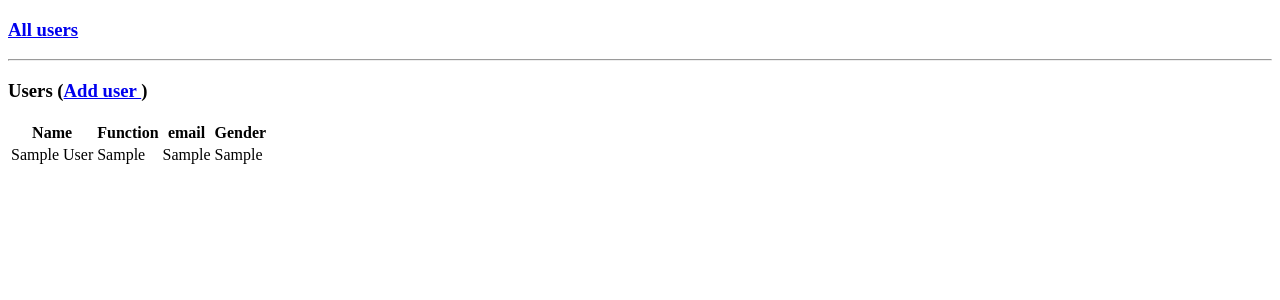
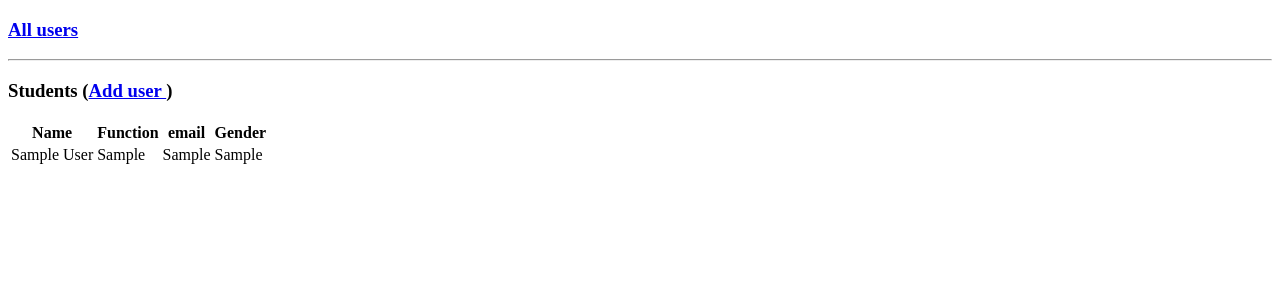
Before and after one commit to thimant/oktankrepo, a Flask app: page / in a window 1280 px wide. Shown: the top 300 px of the page. Run offline with Flask 3, Linux system fonts and the light colour scheme; tables that the repository leaves empty hold one stand-in row (values such as "Sample post").

Commit message:
Update show_all.html

```diff
--- a/templates/show_all.html
+++ b/templates/show_all.html
@@ -12,7 +12,7 @@
          {{ message }}
       {%- endfor %}
 
-      <h3>Users (<a href = "{{ url_for('new') }}">Add user
+      <h3>Students (<a href = "{{ url_for('new') }}">Add user
          </a>)</h3>
 
       <table>
```
